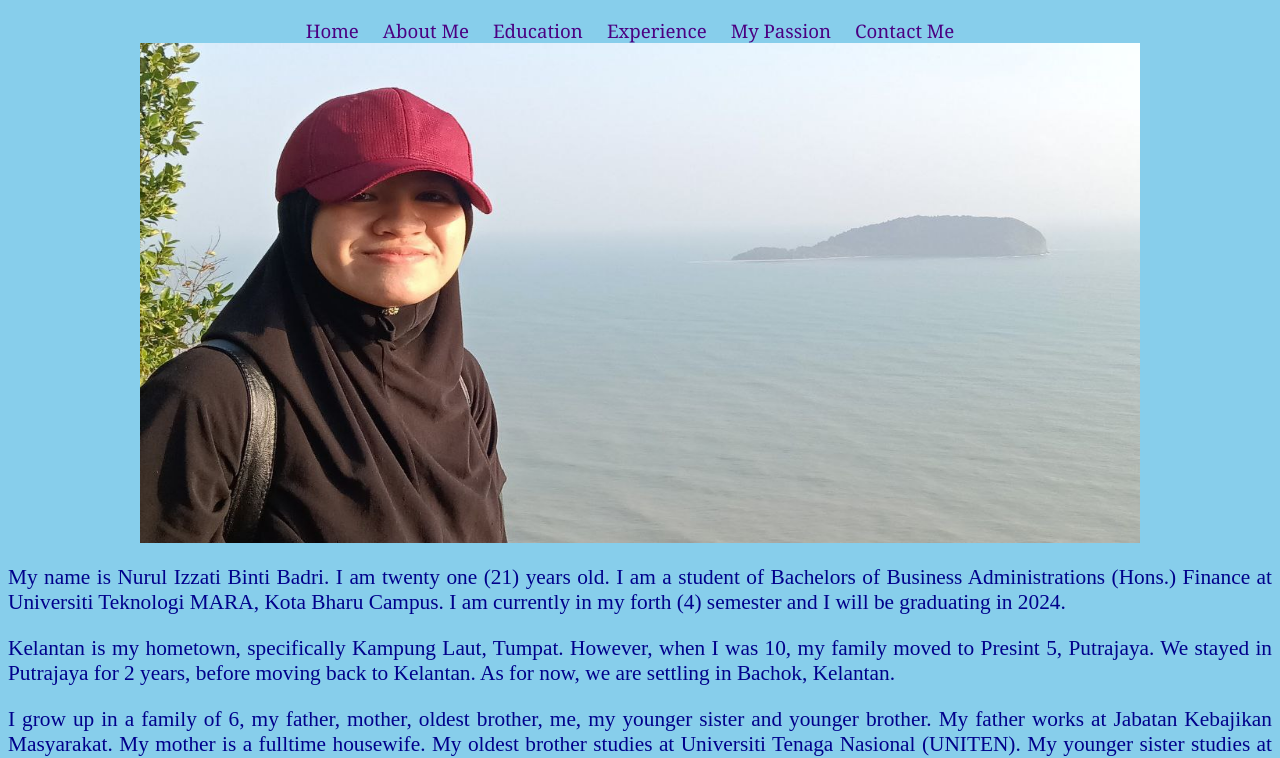
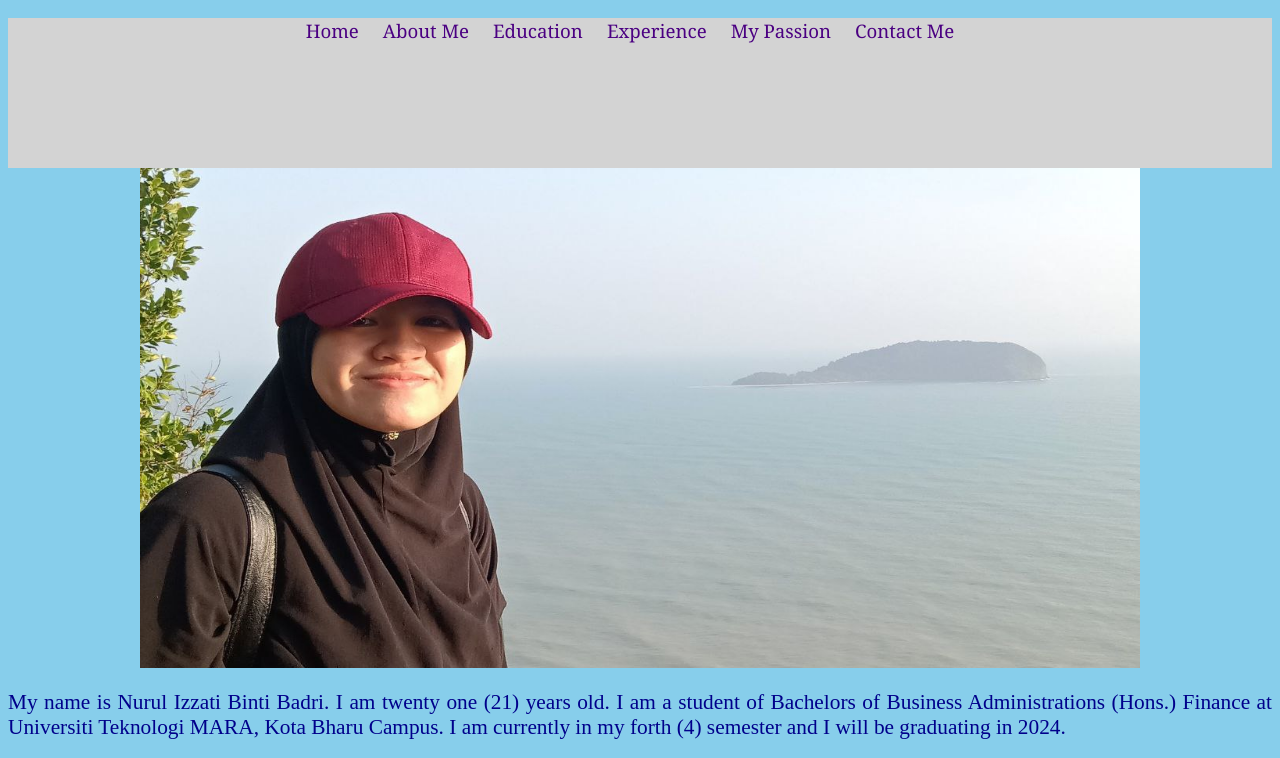
Before and after one commit to izzatibadri/23_ims456_2424a_individual, a plain HTML site: page biodata.html in a window 1280 px wide. Shown: the part 48-806 px from the top of the page. Drawn offline with Linux system fonts and the light colour scheme.

Commit message:
Add files via upload

```diff
--- a/biodata.html
+++ b/biodata.html
@@ -6,6 +6,8 @@
 <body>
 <h1>My Personal Details</h1>
 
+<!--header-->
+<div class="header">
     <div style="text-align:center">
         <a href="index.html">Home</a>
         <a href="biodata.html">About Me</a>
@@ -14,6 +16,8 @@
         <a href="mypassion.html">My Passion</a>
         <a href="contact.html">Contact Me</a>
     </div>
+</div>
+<!--end of header-->
 
 <div class="content" align="center">
     <img src="images/pic3.jpg" width="1000px" height="500px">
```
Also changed, not shown: contact.html (+4 -0 lines), education.html (+4 -0 lines), experience.html (+4 -0 lines), index.html (+1 -0 lines), mypassion.html (+4 -0 lines). Lines whose indentation alone changed are shown as unchanged.
